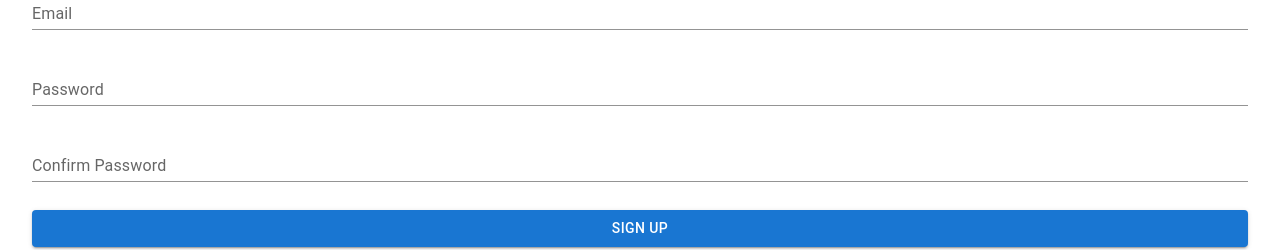
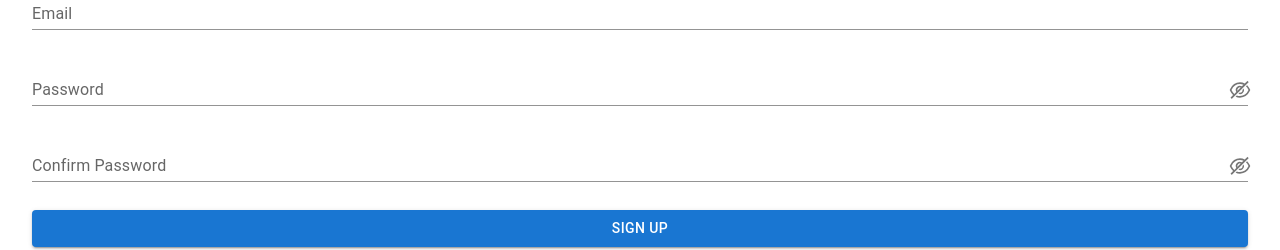
Before and after one commit to SatyaFariz/ecomm-ui, a Next.js app: page /sign-up in a window 1280 px wide. Shown: the part 150-400 px from the top of the page. Built offline with nearby package versions, Linux system fonts and the light colour scheme.

Commit message:
can toggle password visibility

```diff
--- a/pages/sign-up/index.tsx
+++ b/pages/sign-up/index.tsx
@@ -5,19 +5,22 @@ import Button from '../../components/Button'
 import { useState } from 'react'
 import useIsMounted from '../../hooks/useIsMounted'
 import Validator from '../../helpers/Validator'
-import axios from 'axios'
 import { useMutation } from 'react-query'
 import TextField from '@mui/material/TextField'
 import { isEmail } from 'validator'
 import http from '../../libs/http'
-import { Snackbar } from '@mui/material'
+import { Snackbar, InputAdornment, IconButton } from '@mui/material'
 import { useRouter } from 'next/router'
+import { AiOutlineEyeInvisible, AiOutlineEye } from 'react-icons/ai'
+import { MouseEvent } from 'react'
 
 const SignUp = (props: any) => {
     const router = useRouter()
     const isMounted = useIsMounted()
     const [validation, setValidation]: [any, Function] = useState({})
     const [loading, setLoading] = useState(false)
+    const [showPassword, setShowPassword] = useState(false)
+    const [showRepassword, setShowRepassword] = useState(false)
     const [snackbarOpen, setSnackbarOpen] = useState(false)
     const [snackbarMessage, setSnackbarMessage] = useState(null)
     const [customer, setCustomer] = useState({
@@ -111,6 +114,10 @@ const SignUp = (props: any) => {
         }
     }
 
+    const handleMouseDownPassword = (event: MouseEvent<HTMLButtonElement>) => {
+        event.preventDefault()
+    }
+
     return (
         <div className={styles.container}>
             <div className="text-blue-500">
@@ -139,7 +146,7 @@ const SignUp = (props: any) => {
                 />
                 <TextField
                     label="Password"
-                    type="password"
+                    type={showPassword ? 'text' : "password"}
                     variant="standard"
                     value={password}
                     onChange={(e: any) => setPassword(e.target.value.trim())}
@@ -148,11 +155,25 @@ const SignUp = (props: any) => {
                     inputProps={{
                         maxLength: 30
                     }}
+                    InputProps={{
+                        endAdornment: (
+                            <InputAdornment position="end">
+                                <IconButton
+                                aria-label="toggle password visibility"
+                                onClick={() => setShowPassword(prev => !prev)}
+                                onMouseDown={handleMouseDownPassword}
+                                edge="end"
+                                >
+                                {showPassword ? <AiOutlineEye/> : <AiOutlineEyeInvisible/>}
+                                </IconButton>
+                            </InputAdornment>
+                        )
+                    }}
                 />
 
                 <TextField
                     label="Confirm Password"
-                    type="password"
+                    type={showRepassword ? 'text' : "password"}
                     variant="standard"
                     value={repassword}
                     onChange={(e: any) => setRepassword(e.target.value.trim())}
@@ -160,6 +181,20 @@ const SignUp = (props: any) => {
                     helperText={validation?.repassword?.message}
                     inputProps={{
                         maxLength: 30
+                    }}
+                    InputProps={{
+                        endAdornment: (
+                            <InputAdornment position="end">
+                                <IconButton
+                                aria-label="toggle password visibility"
+                                onClick={() => setShowRepassword(prev => !prev)}
+                                onMouseDown={handleMouseDownPassword}
+                                edge="end"
+                                >
+                                {showRepassword ? <AiOutlineEye/> : <AiOutlineEyeInvisible/>}
+                                </IconButton>
+                            </InputAdornment>
+                        )
                     }}
                 />
 
```
